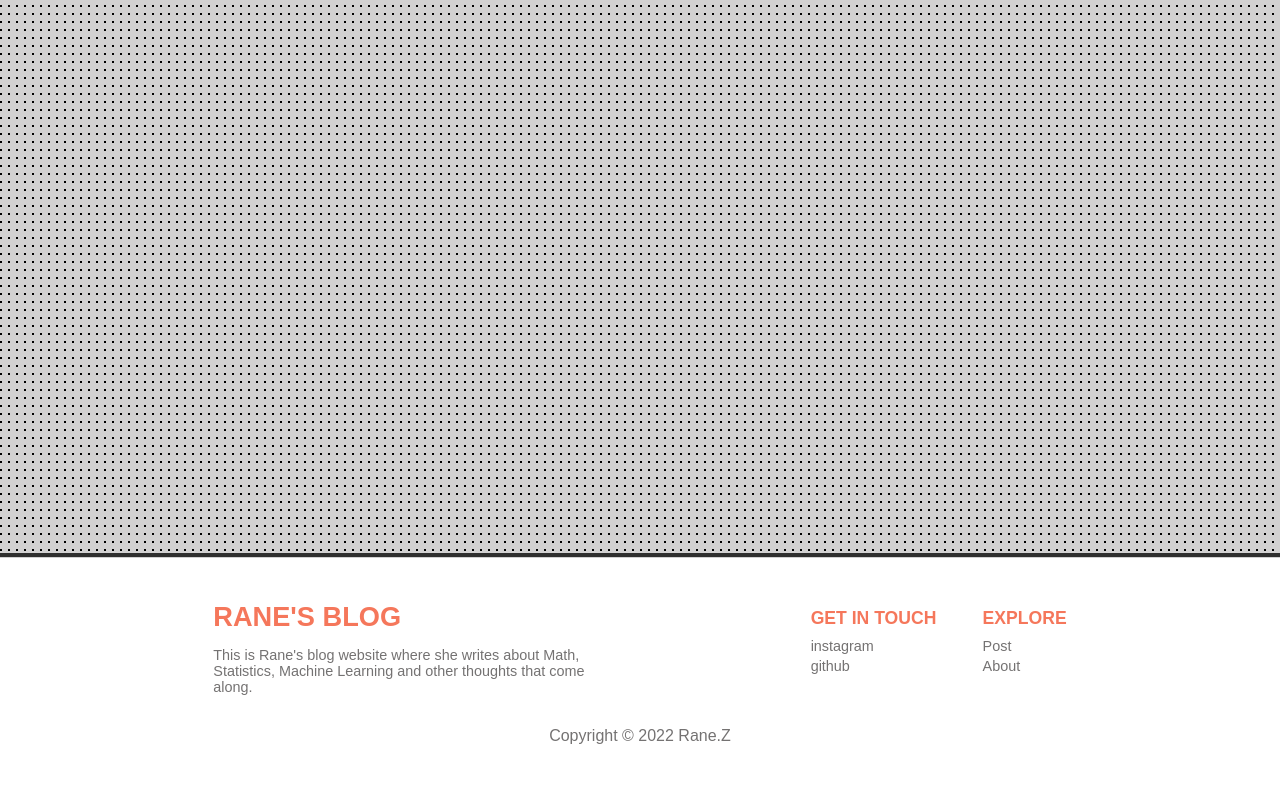
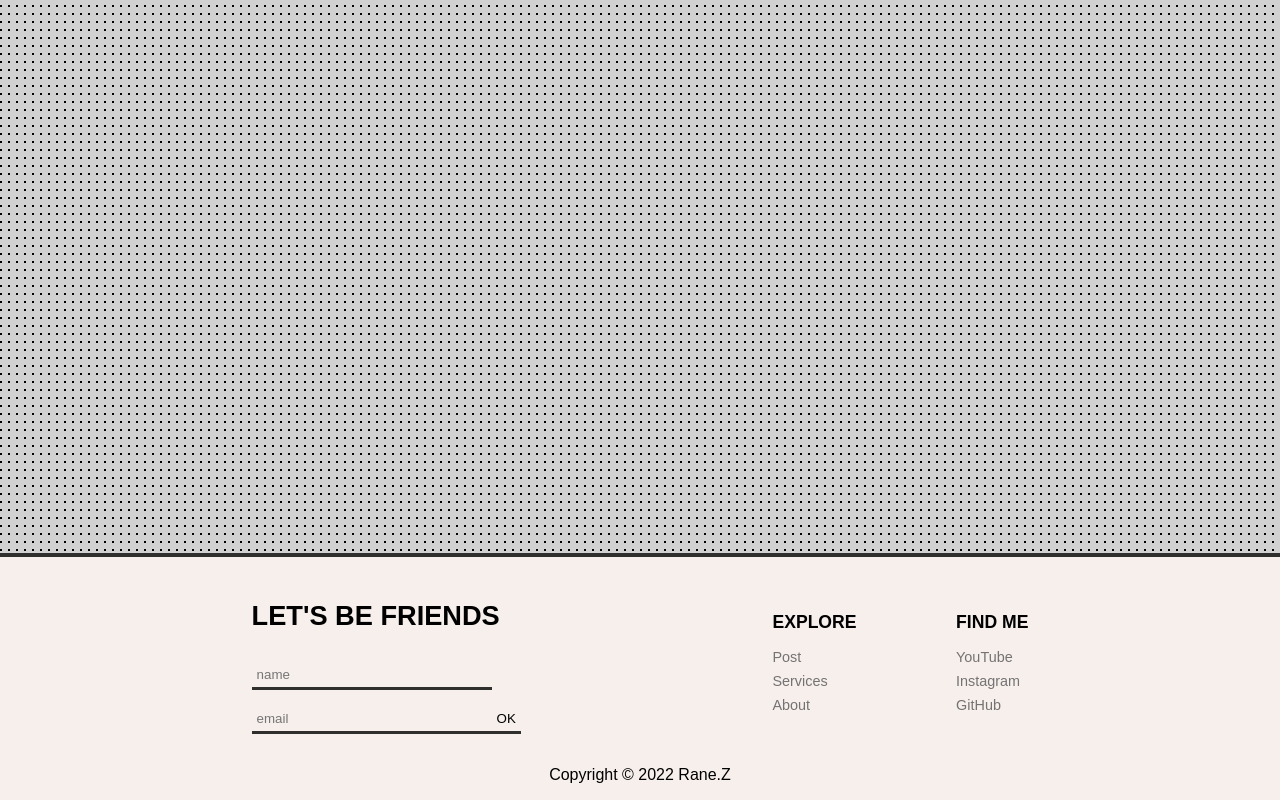
Before and after one commit to kisaragiRY/Rane-Blog, a React (Create React App) app: page / in a window 1280 px wide. Shown: the part 602-1402 px from the top of the page. Before the commit the page ends 1363 px from the top, so only its background shows below. Built offline with nearby package versions, Linux system fonts and the light colour scheme; a web font is replaced by a local one.

Commit message:
finished footer design #1

```diff
--- a/src/Components/Footer/Footer.js
+++ b/src/Components/Footer/Footer.js
@@ -10,23 +10,32 @@ export default function Footer() {
       {((location.pathname==='/') || (location.pathname==='/about')) &&
         <div className='home-footer'>
           <div className='home-footer-left'>
-            <h3>Rane's blog</h3>
-            <p>This is Rane's blog website where she writes about
-              Math, Statistics, Machine Learning and other thoughts that come along.</p>
+            <h3>Let's Be Friends</h3>
+            <form className='email-form'>
+                <input type='text' id='name' placeholder='name' />
+              <div>
+                <input type='email' id='email' placeholder='email'/>
+                <button>OK</button>
+              </div>
+
+            </form>
           </div>
 
           <div className='home-footer-right'>
-            <div className='contact'>
-              <h3>get in touch</h3>
-              <p><a href='https://www.instagram.com/kisaragi.z/' target="_blank" rel="noreferrer">instagram</a></p>
-              <p><a href='https://github.com/kisaragiRY' target="_blank" rel="noreferrer">github</a></p>
-            </div>
-
             <div className='nav'>
               <h3>explore</h3>
               <p><Link to='/post'>Post</Link></p>
+              <p><Link to='/'>Services</Link></p>
               <p><Link to='/about'>About</Link></p>
             </div>
+
+            <div className='contact'>
+              <h3>find me</h3>
+              <p><a href='https://www.youtube.com/channel/UCxyic1BkqjQHIb1nuxpAOeg' target="_blank" rel="noreferrer">YouTube</a></p>
+              <p><a href='https://www.instagram.com/kisaragi.z/' target="_blank" rel="noreferrer">Instagram</a></p>
+              <p><a href='https://github.com/kisaragiRY' target="_blank" rel="noreferrer">GitHub</a></p>
+            </div>
+
           </div>
         </div>
       }
--- a/src/Components/Footer/footer.css
+++ b/src/Components/Footer/footer.css
@@ -1,11 +1,8 @@
 .footer{
-    display: flex;
-    flex-direction: column;
     padding: 1em 0;
-    color: #747272;
+    background-color: var(--color-bg);
     text-align: center;
-    border-top: solid var(--color-grey) 1px;
-    /* box-shadow: 0px 0 0 #888, 0px 0px 5px #888; */
+
 }
 
 .home-footer{
@@ -13,49 +10,57 @@
     flex-direction: row;
     justify-content: space-evenly;
     margin-bottom: 2em;
-    align-items:stretch;
     flex-wrap: wrap;
+    text-align: left;
 }
 .home-footer a{
-    /* color: var(--color-red); */
     cursor: pointer;
     color: #747272;
-}
-.home-footer h3,p{
-    text-align: left;
 }
 .home-footer h3{
     font-size: 1.1em;
     margin-bottom: .5em;
     text-transform: uppercase;
-    color: var(--color-red);
+    /* color: var(--color-red); */
     /* opacity: 80%; */
 }
 .home-footer p{
     font-size: .9em;
 }
-.home-footer-left{
-    max-width: 16em;
-}
 .home-footer-left h3{
     font-size: 1.7em;
 }
+.email-form{
+    display: flex;
+    flex-direction: column;
+    align-items: flex-start;
+}
+.email-form input{
+    margin-top: 1rem;
+    width: 15rem;
+}
+.email-form input, button{
+    background-color: var(--color-bg);
+    border: none;
+    border-bottom: 3px solid var(--color-text);
+}
+
+
 .home-footer-right{
+    align-self: center;
     display: flex;
     justify-content: space-between;
-    min-width: 16em;
+    width: 20%;
     flex-wrap: wrap;
-    margin: 0;
-    align-self: center;
 
 }
 
-.home-footer-right.contact {
-    margin: .5em 0;
+
+.home-footer-right h3{
+    margin-bottom: 1rem;
 }
-
 .home-footer-right p {
-    margin: 0 0 .3em 0;
+    margin-top: .5rem;
 }
 
 
```
